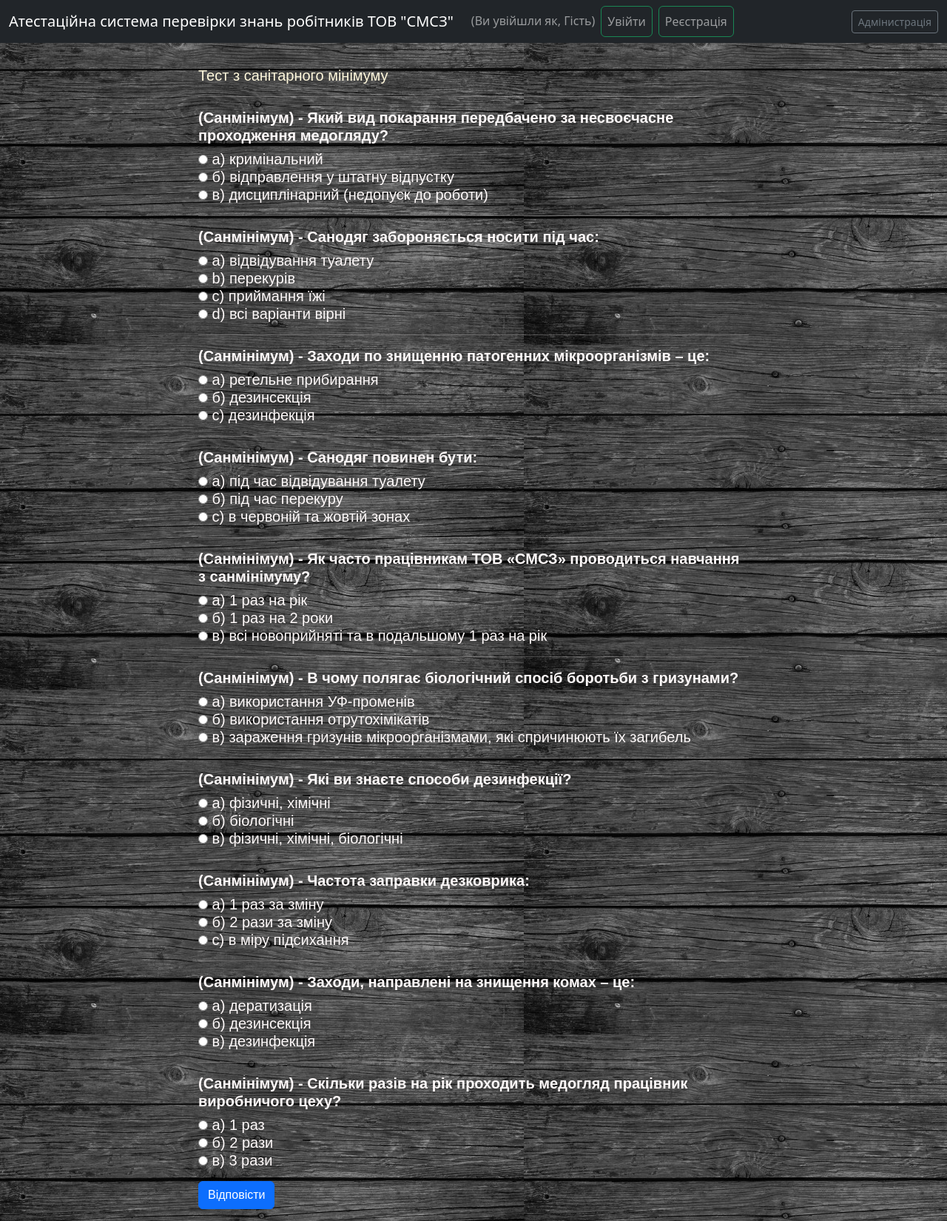
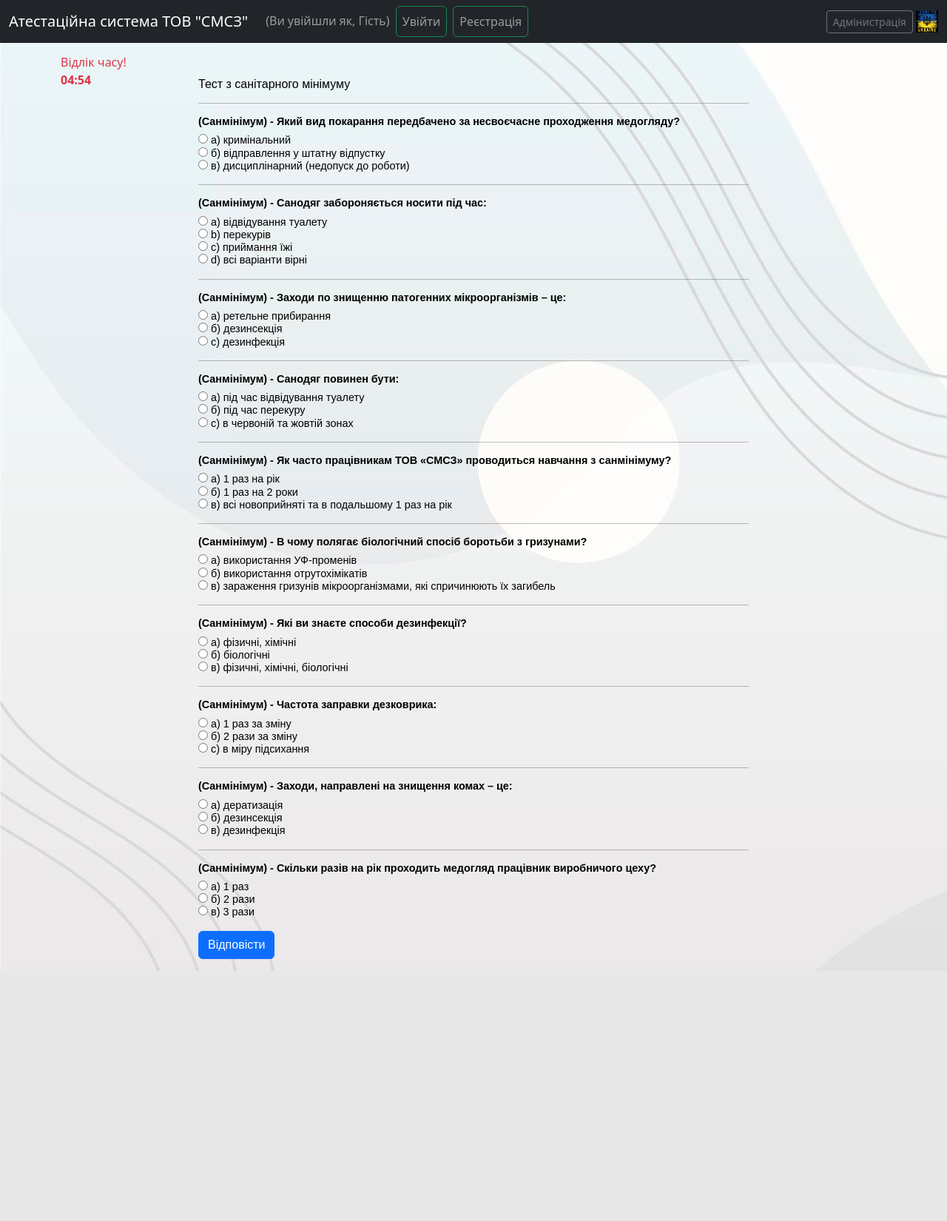
Before and after one commit to TRAMPlin30/quizHasp, a Django app: page /questions/tests/4/ in a window 1280 px wide. Shown: the whole page at 74% size. After the commit the page ends 1312 px from the top, so only its background shows below. Run offline with Django 4.2, Linux system fonts and the light colour scheme; data comes from the database, SQL or seed files in the repository; both versions use the stored data as it was after the commit.

Commit message:
add timer

```diff
--- a/questions/static/js/main.js
+++ b/questions/static/js/main.js
@@ -22,12 +22,13 @@
             <ul>
                 <li>Кількість питань: <b>${questions}</b></li>
                 <li>Прохідний бал: <b>${pass} %</b></li>
-                <li>Обмеження часу: <b>${questions} хвл.</b></li>
+                <li>Обмеження часу: <b>${time} хвл.</b></li>
             </ul>
         </div>
     `
 
     startBtn.addEventListener('click', () => {
         window.location.href = url + pk
-     })
+        console.log(time)
+    })
 }))
--- a/questions/templates/questions/questions.html
+++ b/questions/templates/questions/questions.html
@@ -8,6 +8,16 @@
 {% block title %}tests{% endblock %}
 
 {% block content %}
+<div class="container fixed-top">
+    <br>
+    <br>
+    <br>
+    <div class="row">
+        <div class="col6 text-danger">Відлік часу!</div>
+        <div class="col text-danger" id="timer-box"></div>
+
+    </div>
+</div>
 <div class="row ">
     <div>
         <!--modal window-->
@@ -45,7 +55,7 @@
                                 class="btn btn-primary mt-3 modal-button"
                                 data-bs-toggle="modal"
                                 data-bs-target="#sendResultModal"
-                                >Відповісти
+                        >Відповісти
                         </button>
                     </form>
                     <p></p>
--- a/questions/templates/questions/tests.html
+++ b/questions/templates/questions/tests.html
@@ -39,9 +39,9 @@
         <div>
                 {% for test in tests_list %}
                 <p></p>
-                <h3>
+<hr>
                     <button
-                            class="btn btn-link modal-button my-font"
+                            class="btn btn-link modal-button my-font-other"
                             data-pk="{{test.id}}"
                             data-name="{{test.name}}"
                             data-questions="{{test.number_of_questions}}"
@@ -51,7 +51,7 @@
                             data-bs-target="#testsListModal">
                         {{test.name}}
                     </button>
-                </h3>
+
                 {% endfor %}
         </div>
         <hr>
--- a/questions/views.py
+++ b/questions/views.py
@@ -16,7 +16,7 @@
 
 def questions_list(request, pk):
     test = Test.objects.get(pk=pk)
-    context = {'test_name': test}
+    context = {'test_name': test, 'time': test.time}
     return render(request, 'questions/questions.html', context)
 
 
--- a/templates/base.html
+++ b/templates/base.html
@@ -19,21 +19,22 @@
     <style>
 
 body {
-        background:url(/static/bkAll.jpg);
+        background:url(/static/bk-fon.jpg);
 
     }
 
         .my-font {
-        color: #FFF8DC;
-        font-size: 125%;
+        color: #000000;
+        font-size: 100%;
         font-family: Arial;
         }
 
         .my-font-other {
-        color: #FFFAFA;
-        font-size: 100%;
+        color: #000000;
+        font-size: 90%;
         font-family: Arial;
         }
+
 
 
 
@@ -54,10 +55,10 @@
 <div>
     <!-------------------------------------------------------------------------------------------------------------------->
 
-    <nav class="navbar navbar-expand-lg navbar-dark bg-dark">
+    <nav class="navbar navbar-expand-lg navbar-dark bg-dark fixed-top">
         <div class="container-fluid">
-            <a class="navbar-brand" href="{% url 'about' %}">Атестаційна система перевірки знань робітників ТОВ
-                "СМСЗ"</a>
+            <a class="navbar-brand" href="{% url 'about' %}">Атестаційна система ТОВ "СМСЗ"</a>
+
             <button class="navbar-toggler" type="button" data-bs-toggle="collapse"
                     data-bs-target="#navbarSupportedContent" aria-controls="navbarSupportedContent"
                     aria-expanded="false" aria-label="Toggle navigation">
@@ -91,18 +92,21 @@
                 </ul>
             </div>
             <div>
-                 <a class="btn btn-sm btn-outline-secondary" href="{% url 'admin:index'%}">Адмінистрація</a>
+                <a class="btn btn-sm btn-outline-secondary" href="{% url 'admin:index'%}">Адмінистрація</a>
+                <img src="/static/ukraine.jpg" alt="Nature" width="30" height="30">
             </div>
 
         </div>
     </nav>
+    <br>
+    <br>
+    <br>
     <!-------------------------------------------------------------------------------------------------------------------->
 
     <div class="container mt-3">
         {% block content %}
         {% endblock content %}
     </div>
-
 
     <script src="https://cdn.jsdelivr.net/npm/bootstrap@5.2.0/dist/js/bootstrap.bundle.min.js"
             integrity="sha384-A3rJD856KowSb7dwlZdYEkO39Gagi7vIsF0jrRAoQmDKKtQBHUuLZ9AsSv4jD4Xa"
```
Also changed, not shown: questions/static/js/test.js (+44 -1 lines), quizHASP/settings.py (+4 -4 lines), templates/about.html (+2 -5 lines), db.sqlite3, questions/static/5082238.jpg (added), questions/static/bk-fon.jpg (added), questions/static/bk-fon2.jpg (added), questions/static/ukraine.jpg (added).
